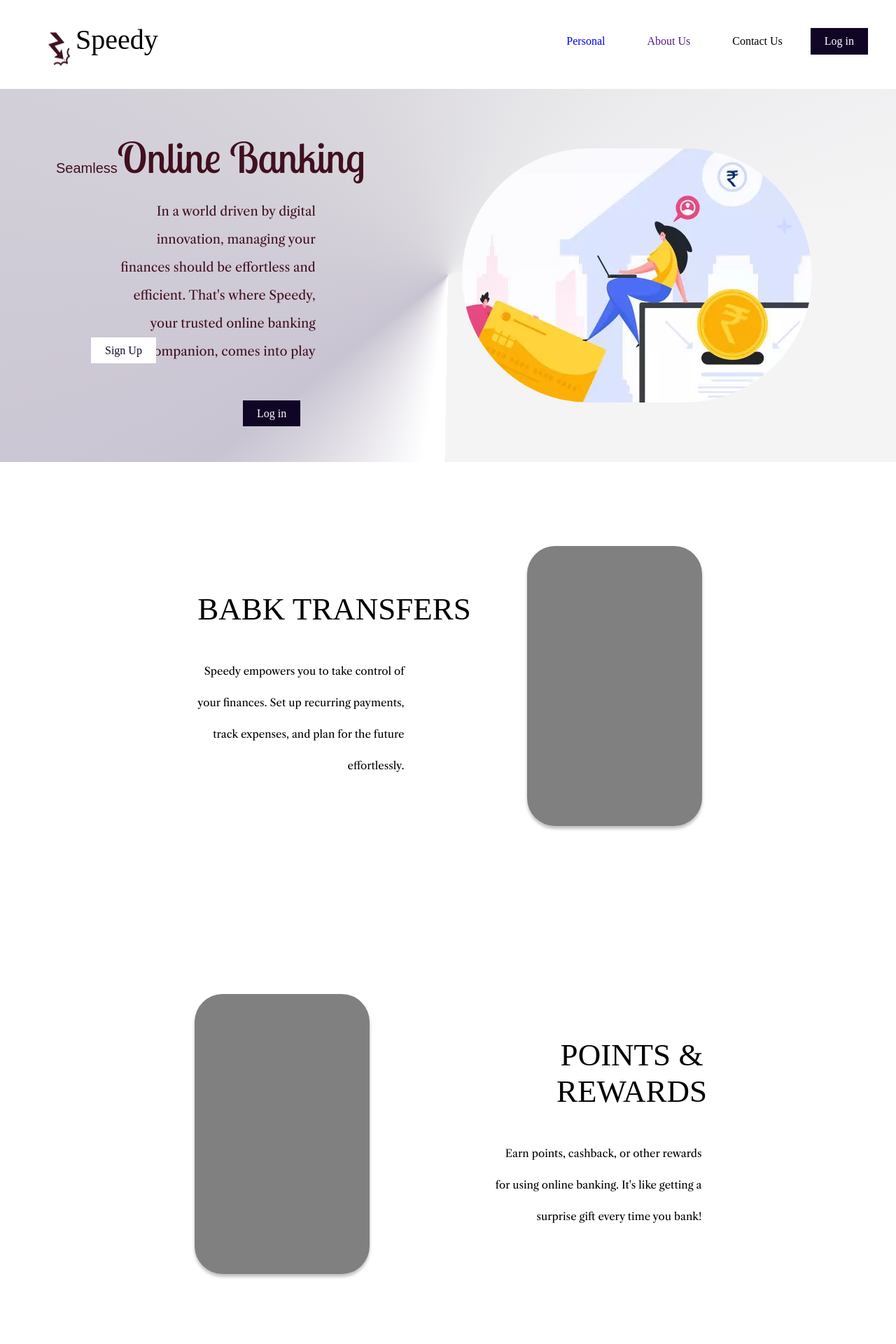
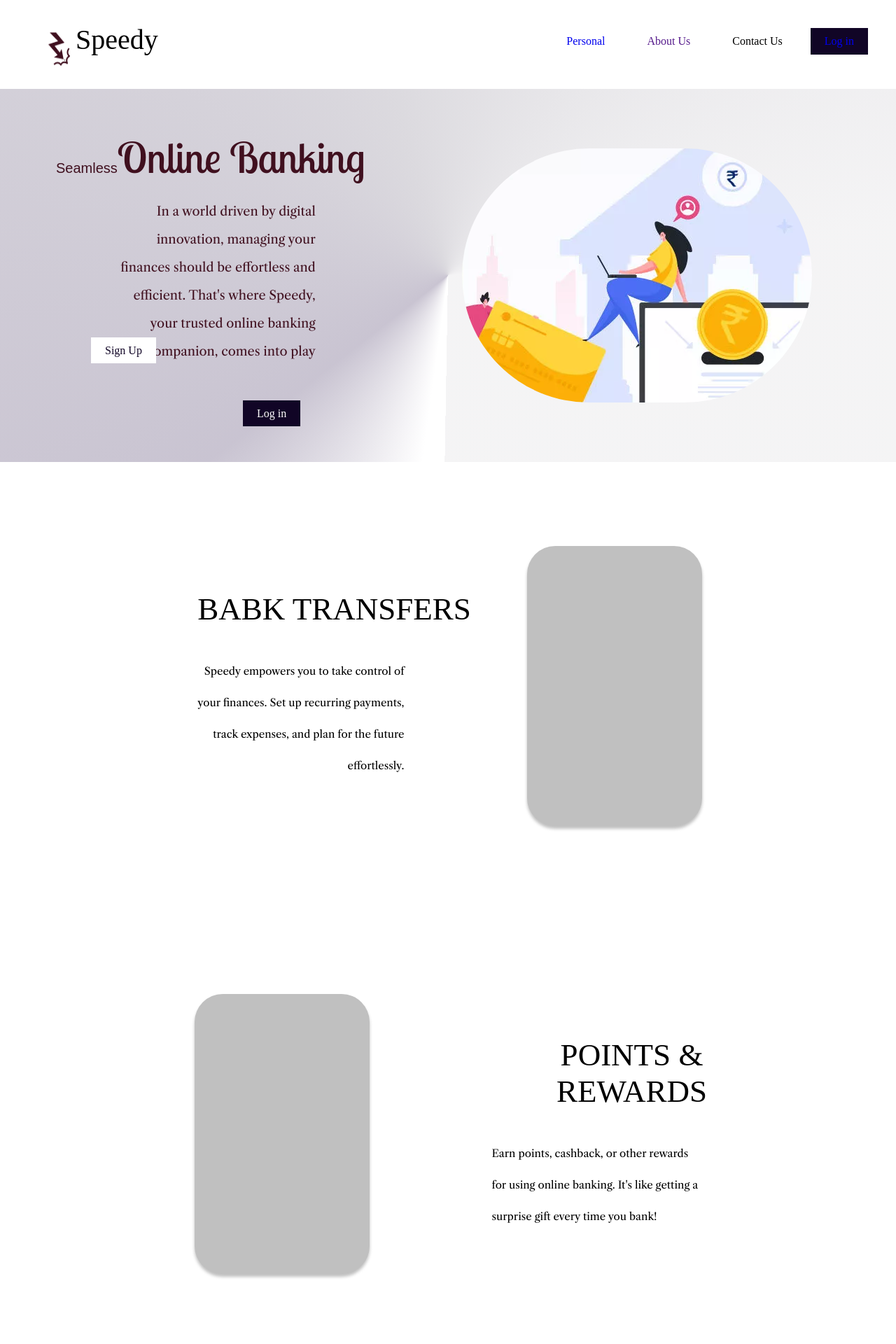
Before and after one commit to Cheerio-ban/Speedy, a Flask app: page / in a window 1280 px wide. Shown: the top 1920 px of the page at 70% size. Run offline with Flask 3, Linux system fonts and the light colour scheme; some web fonts are replaced.

Commit message:
further responsiveness

```diff
--- a/app/static/styles/landing.css
+++ b/app/static/styles/landing.css
@@ -6,7 +6,7 @@
 }
 
 a:active{
-    color: #110526;
+    color: white;
 }
 
 
@@ -101,15 +101,18 @@ a:active{
     flex-direction: row-reverse;
 
 }
-.info:nth-of-type(2) p:nth-child(2){
+.info:nth-of-type(2) .transfer_desc p:nth-child(2){
     text-align: left;
 
+}
+.info .transfer_desc p:nth-child(2){
+    text-align: right;
 }
 
 .photo {
     width: 30%;
     height: 190px;
-    background-color: grey;
+    background-color: silver;
     border-radius: 40px;
     flex-shrink: 0;
     box-shadow: 0px 4px 4px 0px rgba(0, 0, 0, 0.25);
--- a/app/static/styles/media.css
+++ b/app/static/styles/media.css
@@ -121,7 +121,6 @@
     .info .transfer_desc p:nth-child(2) {
         font-size: 15px;
         line-height: 40px;
-        text-align: right;
     }
     .photo{
         height: 300px;
@@ -197,7 +196,6 @@
     .info .transfer_desc p:nth-child(2) {
         font-size: 15px;
         line-height: 40px;
-        text-align: right;
     }
 }
 
--- a/app/templates/base_land.html
+++ b/app/templates/base_land.html
@@ -22,7 +22,7 @@
                     <li><a href="{{url_for('landing')}}">Personal</a></li>
                     <li><a href="">About Us</a></li>
                     <li><a>Contact Us</a></li>
-                    <li><a>Log in</a></li>
+                    <li><a href="{{ url_for('login')}}">Log in</a></li>
                 </ul>
             </div>
         </div>
--- a/app/templates/landing.html
+++ b/app/templates/landing.html
@@ -14,7 +14,7 @@
                 In a world driven by digital innovation, managing your finances should be effortless and efficient. That's where Speedy, your trusted online banking companion, comes into play
             </div>
             <a href="">Sign Up</a>
-            <a>Log in</a>
+            <a href="{{ url_for('login')}}">Log in</a>
         </div>
         <div id="image_side"></div>
     </div>
```
